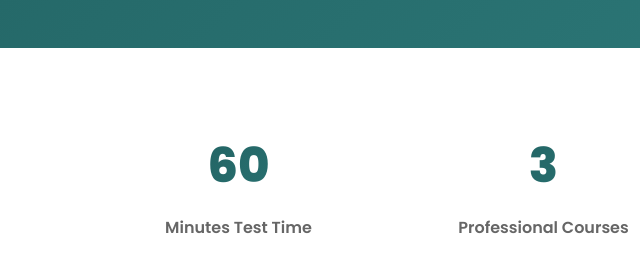
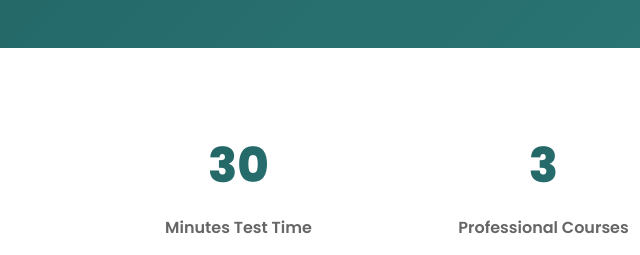
Before and after one commit to idrisalani/confide-cbt-platform, a website: page frontend/index.html in a window 1280 px wide. Shown: the part 2360-2615 px from the top of the page, 249-889 px from the left. Drawn offline with Linux system fonts and the light colour scheme.

Commit message:
Fix: Landing page correction with time frame for test!

```diff
--- a/frontend/index.html
+++ b/frontend/index.html
@@ -617,7 +617,7 @@
             <div class="stat-label">Total Questions</div>
         </div>
         <div class="stat">
-            <div class="stat-number">60</div>
+            <div class="stat-number">30</div>
             <div class="stat-label">Minutes Test Time</div>
         </div>
         <div class="stat">
```
